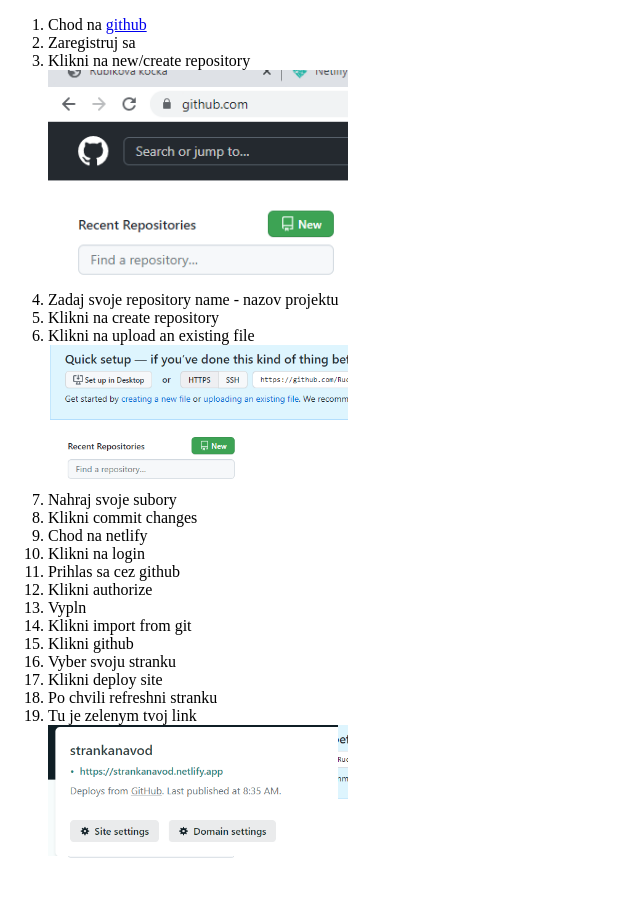
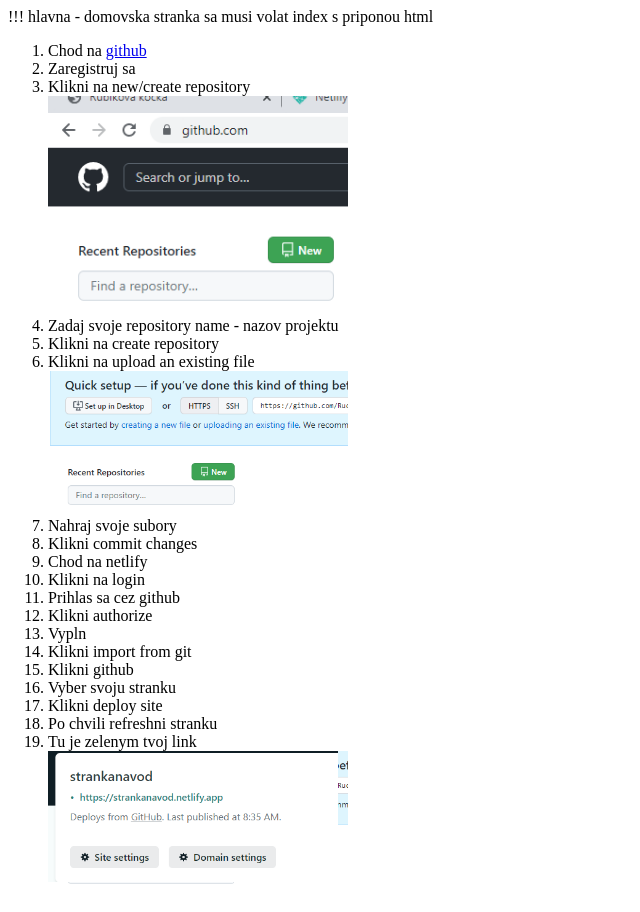
Before and after one commit to Ruclo/strankanavod, a plain HTML site: page index.html in a window 1280 px wide. Shown: the whole page, without its empty margins (0-640 px from the left). Before the commit the page ends 886 px from the top, so only its background shows below. Drawn offline with Linux system fonts and the light colour scheme.

Commit message:
Add files via upload

```diff
--- a/index.html
+++ b/index.html
@@ -6,6 +6,7 @@
 </head>
 
 <body>
+!!! hlavna - domovska stranka sa musi volat index s priponou html
 <ol>
 <li>Chod na <a href="https://github.com/">github</a></li>
 
```
